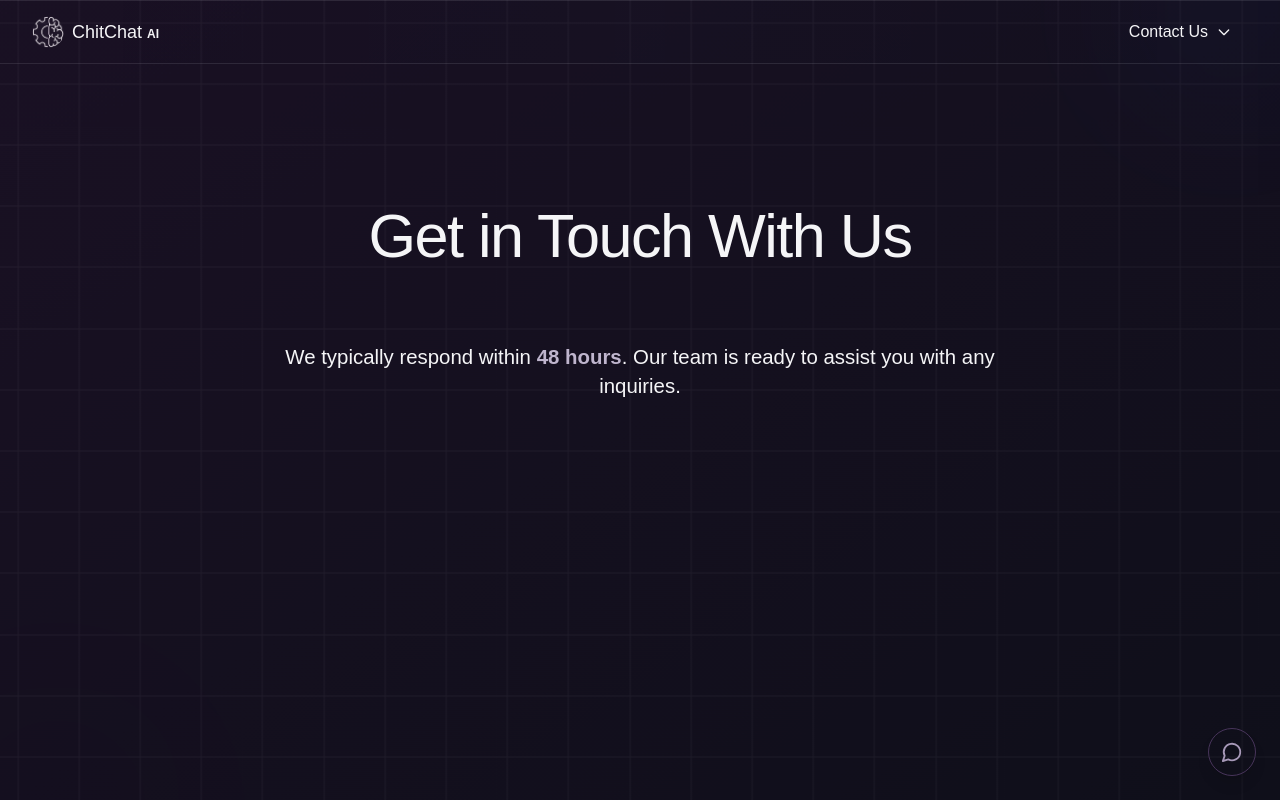
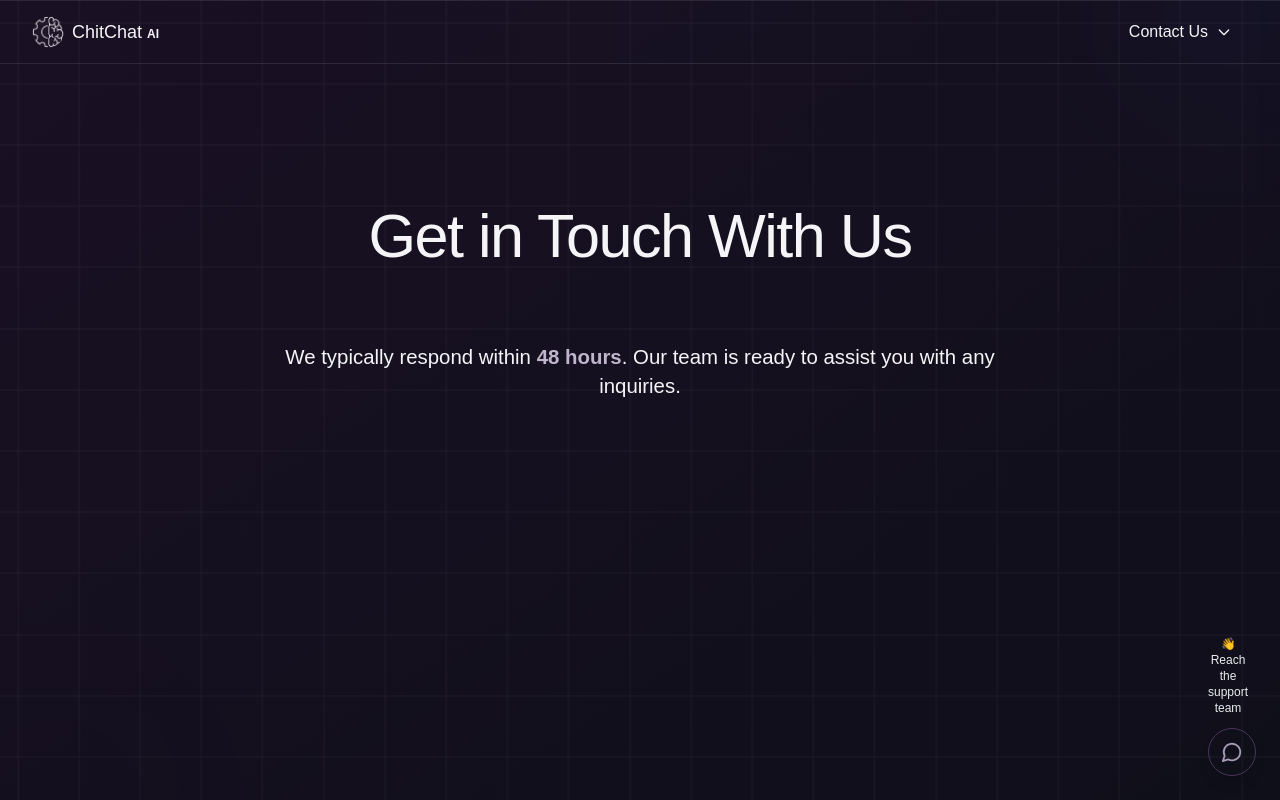
Before and after one commit to ChitChatAI/chitchat_site, a React (Vite) app: page /contactus in a window 1280 px wide. Shown: the top 800 px of the page. Built offline with nearby package versions, Linux system fonts and the light colour scheme; a web font is replaced by a local one.

Commit message:
fix: made sure that the page layout does not shift when user opens chat modal

```diff
--- a/src/components/ChatModal.tsx
+++ b/src/components/ChatModal.tsx
@@ -45,8 +45,8 @@ const ChatModal: React.FC = () => {
   };
 
   useEffect(() => {
-    document.body.style.overflow = open ? 'hidden' : '';
-    return () => { document.body.style.overflow = ''; };
+    document.body.style.overflowY = open ? 'scroll' : '';
+    return () => { document.body.style.overflowY = ''; };
   }, [open]);
 
   useEffect(() => { if (open) setUnreadCount(0); }, [open]);
@@ -63,9 +63,29 @@ const ChatModal: React.FC = () => {
   return (
     <>
       <div className="fixed bottom-6 right-6 z-[9999]">
+        <div className="relative group">
+          {/* 👋 Animated Reach Text */}
+          <motion.div
+            className="absolute bottom-14 right-0 text-xs text-center px-2 py-1 rounded w-max hidden sm:block"
+            initial={{ opacity: 0, y: 5 }}
+            animate={{ opacity: 1, y: 0 }}
+            transition={{ delay: 0.3, duration: 0.4 }}
+          >
+            <motion.div
+              className="flex flex-col items-center font-medium text-gray-400"
+              animate={{ color: ['#D1D5DB', '#ffffff', '#D1D5DB'] }}
+              transition={{ duration: 1.8, repeat: Infinity }}
+            >
+              <motion.span animate={{ rotate: [0, 10, -10, 0] }} transition={{ duration: 1.5, repeat: Infinity }}>👋</motion.span>
+              <span>Reach</span><span>the</span><span>support</span><span>team</span>
+            </motion.div>
+          </motion.div>
+
+          {/* 🟣 Toggle Button */}
           <button
             onClick={() => setOpen((prev) => !prev)}
             className="bg-transparent p-3 rounded-full shadow-lg border border-gray-700 hover:scale-110 transition relative"
+            aria-label="Toggle Chat"
           >
             <MessageCircle size={22} className="text-gray-300" />
             {unreadCount > 0 && (
@@ -74,6 +94,7 @@ const ChatModal: React.FC = () => {
               </span>
             )}
           </button>
+        </div>
       </div>
 
       <AnimatePresence>
@@ -87,6 +108,7 @@ const ChatModal: React.FC = () => {
             className={`fixed z-[9999] flex flex-col border border-gray-700 shadow-xl bg-black rounded-lg overflow-hidden
               ${fullscreen ? 'inset-4 h-[calc(100dvh-2rem)]' : 'bottom-20 right-4 w-[95vw] sm:w-[440px] max-h-[100dvh] sm:max-h-[85vh] sm:h-auto'}`}
           >
+            {/* 🧠 Header */}
             <div className="bg-black text-white p-3 font-semibold flex justify-between items-center">
               <span>Nova | Live Support</span>
               <div className="flex gap-2 items-center">
@@ -97,6 +119,7 @@ const ChatModal: React.FC = () => {
               </div>
             </div>
 
+            {/* 💬 Messages */}
             <div className="flex-1 p-3 overflow-y-auto space-y-3 text-sm text-gray-200 bg-black">
               {messages.map((msg, idx) => (
                 <motion.div
@@ -123,6 +146,7 @@ const ChatModal: React.FC = () => {
               <div ref={chatEndRef} />
             </div>
 
+            {/* 📝 Input */}
             <div className="border-t border-gray-700 p-2 bg-black flex gap-2">
               <input
                 value={input}
@@ -141,6 +165,7 @@ const ChatModal: React.FC = () => {
               </button>
             </div>
 
+            {/* 🦶 Footer */}
             <div className="text-center text-[10px] sm:text-xs text-gray-500 bg-black py-2 border-t border-gray-800">
               Powered by <span className="text-theme-light font-semibold text-[10px] sm:text-xs">ChitChat AI</span>
             </div>
```
Lines whose indentation alone changed are shown as unchanged.
